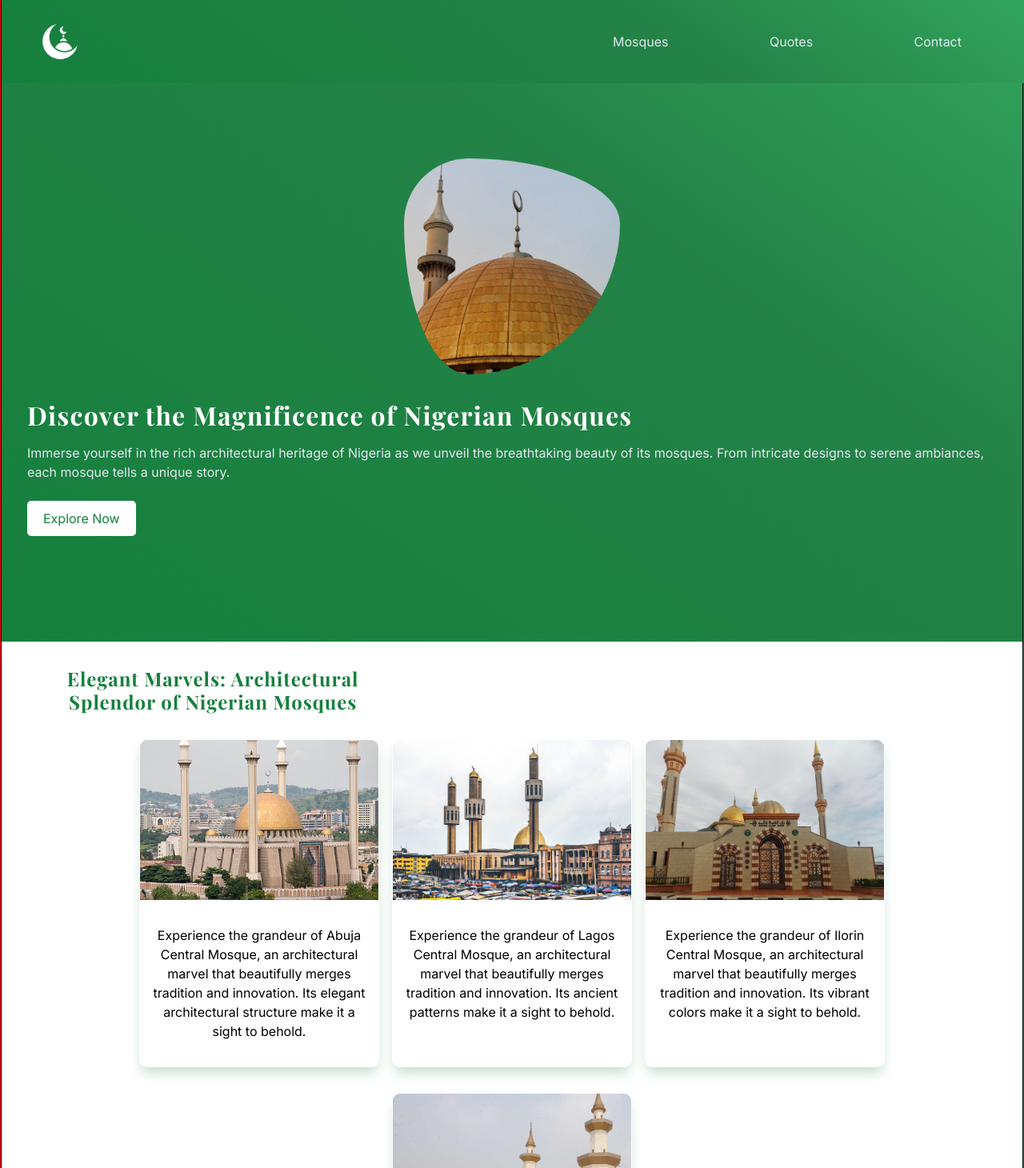
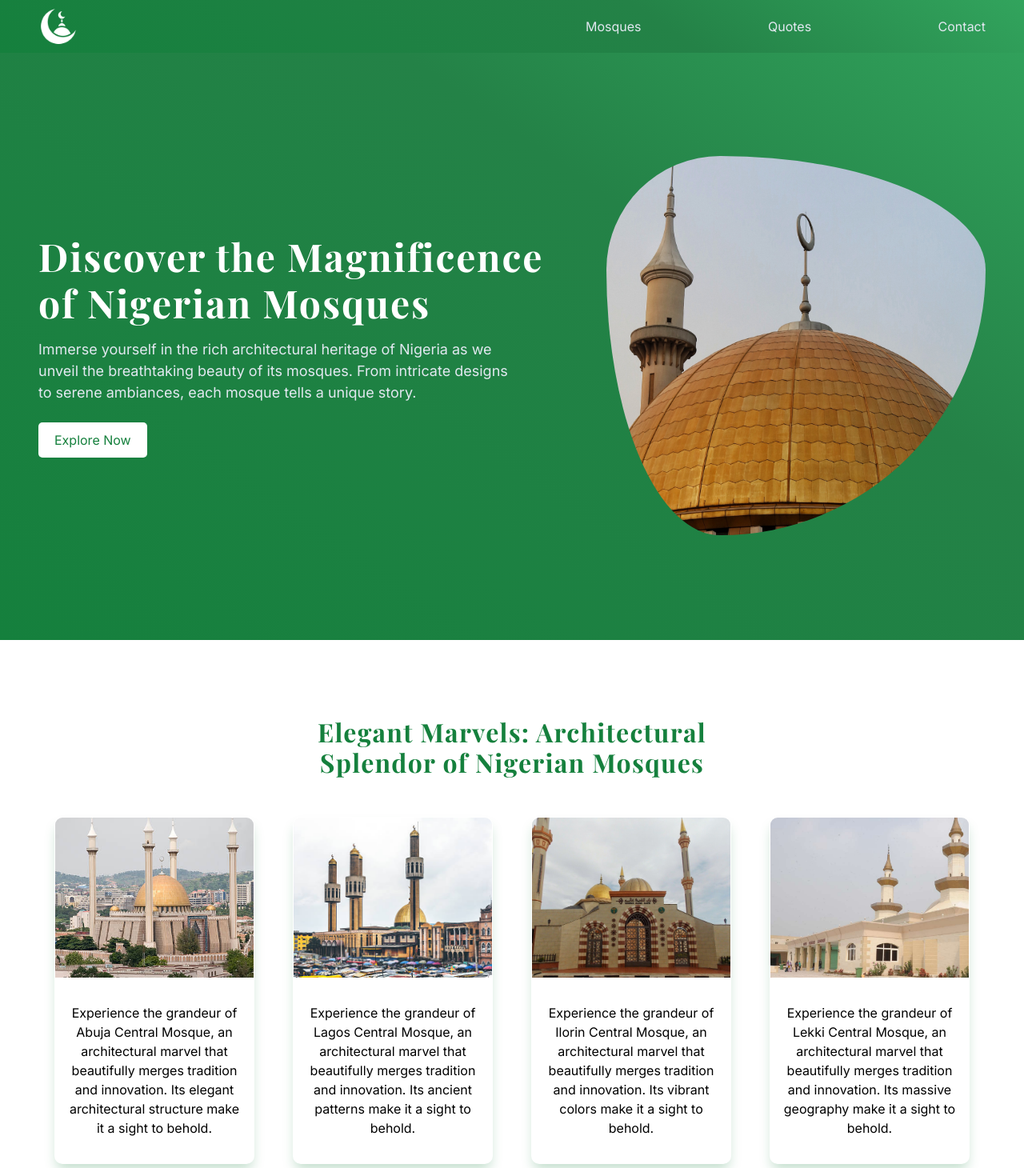
Before and after one commit to xyzeez/Nigerian-Beautiful-Mosques, a plain HTML site: page index.html in a window 1280 px wide. Shown: the top 1460 px of the page at 80% size. Drawn offline with nearby package versions, Linux system fonts and the light colour scheme.

Commit message:
fixed bug, tab and desktop view

```diff
--- a/asset/css/header.css
+++ b/asset/css/header.css
@@ -1,7 +1,7 @@
 header {
     position: fixed;
     top: 0;
-    width: 100%;
+    width: 100vw;
     display: flex;
     flex-direction: row;
     align-items: center;
@@ -101,6 +101,7 @@ header {
         right: auto;
         left: auto;
         width: 100%;
+        padding: 0;
         background-color: transparent;
     }
 
@@ -117,7 +118,7 @@ header {
   @media screen and (min-width: 1440px) {
 
     .header {
-        padding: 1rem 6rem;
+        padding: 0.5rem 6rem;
     }
 
   }
--- a/asset/css/style.css
+++ b/asset/css/style.css
@@ -15,6 +15,7 @@
   }
 
   html, body {
+    width: 100%;
     min-height: 100%;
   }
 
@@ -75,6 +76,7 @@
 
     /* neutral colors */
     --green_gradient: linear-gradient(35deg, rgba(21,128,61,1) 0%, rgba(36,130,71,1) 64%, rgba(50,164,93,1) 100%);
+    --box_shadow: 0px 10px 15px -3px rgba(21,128,61, 0.25);
 
     /* font family */
     --heading: 'Playfair Display', serif;
@@ -109,21 +111,6 @@
     background-color: transparent;
   }
 
-  /* width debug line */
-  html {
-    border: 1px solid red;
-  }
-
-  body {
-    border: 1px solid black;
-  }
-
-  body > * {
-    width: 100%;
-  }
-
-  /* width debug line */
-
   body {
     display: flex;
     flex-direction: column;
@@ -135,7 +122,7 @@
     display: flex;
     flex-direction: column-reverse;
     align-items: center;
-    justify-content: center;
+    justify-content: space-between;
     gap: 2rem;
     width: 100%;
     min-height: 100vh;
@@ -151,13 +138,16 @@
   }
 
   .hero__heading {
-    font-size: 2rem;
+    font-size: clamp(2rem, 4.5vw, 3rem);
     font-weight: var(--bold);
     color: var(--white);
+    max-width: 22ch;
   }
 
   .hero__paragraph {
+    font-size: clamp(1rem, 4.5vw, 1.125rem);
     color: var(--light_white);
+    max-width: 53ch;
   }
 
   .hero__img {
@@ -166,7 +156,7 @@
     aspect-ratio: 1/1;
     object-fit: cover;
     object-position: left center;
-    border-radius: 30% 70% 70% 30% / 30% 30% 70% 70%  ;
+    border-radius: 30% 70% 70% 30% / 30% 30% 70% 70%;
   }
 
   .hero__btn {
@@ -178,32 +168,28 @@
     flex-direction: column;
     align-items: center;
     justify-content: center;
+    width: 100%;
   }
 
   .main__section {
-    padding: 2rem;
+    width: 100%;
+    padding-block: 6rem;
+    padding-inline: 2rem;
   }
 
   .mosques {
     display: flex;
     flex-direction: column;
-    gap: 1rem;
-  }
-
-  .mosques__inner {
-    display: flex;
-    flex-direction: column;
     align-items: center;
     justify-content: center;
-    gap: 2rem;
   }
 
   .mosques__heading {
-    font-size: 24px;
+    font-size: clamp(1.5rem, 4.5vw, 2rem);
     color: var(--green);
     text-align: center;
     max-width: 30ch;
-    padding-bottom: 1rem;
+    padding-bottom: 3rem;
   }
 
   .mosques__inner {
@@ -211,7 +197,8 @@
     flex-direction: row;
     flex-wrap: wrap;
     column-gap: 1rem;
-    row-gap: 2rem;
+    gap: 3rem;
+    width: 100%;
     align-items: stretch;
     justify-content: center;
   }
@@ -223,11 +210,11 @@
     flex-shrink: 1;
     flex-basis: auto;
     text-align: center;
-    width: 300px;
+    width: min(100%, 250px);
     border: 1px solid transparent;
     border-radius: 10px;
     overflow: hidden;
-    box-shadow: 0px 10px 15px -3px rgba(21,128,61, 0.25);
+    box-shadow: var(--box_shadow);
   }
 
   .mosque__img {
@@ -244,6 +231,8 @@
     display: flex;
     flex-direction: column;
     align-items: center;
+    justify-content: center;
+    height: 300px;
     background-color: var(--green);
     background: var(--green_gradient);
   }
@@ -251,7 +240,7 @@
   .quote {
     display: flex;
     flex-direction: column;
-    gap: 0.5rem;
+    row-gap: 2rem;
   }
 
   .quote__content {
@@ -268,10 +257,6 @@
     border-top: 1px solid var(--white);
   }
 
-  .contact {
-    width: 100%;
-  }
-
   .contact__inner {
     display: flex;
     flex-direction: column;
@@ -280,7 +265,7 @@
     gap: 1.2rem;
     text-align: center;
     width: min(100%, 600px);
-    padding: 2rem 1rem;
+    padding: 2rem;
     margin: auto;
     border-radius: 10px;
     background-color: var(--green);
@@ -309,6 +294,7 @@
     flex-direction: column;
     align-items: center;
     justify-content: center;
+    width: 100%;
     padding: 1rem;
     background-color: var(--green);
     background: var(--green_gradient);
@@ -319,3 +305,28 @@
     text-align: center;
     color: var(--light_white);
   }
+
+  @media screen and (min-width: 700px) {
+
+    .hero {
+      flex-direction: row;
+      padding: 6rem 2rem 2rem;
+    }
+
+    .hero__content {
+      max-width: 60%;
+    }
+
+    .hero__img {
+      max-width: 40%;
+    }
+
+  }
+
+  @media screen and (min-width: 1024px) {
+
+    .hero {
+      padding: 6rem 3rem 2rem;
+    }
+
+  }
```
